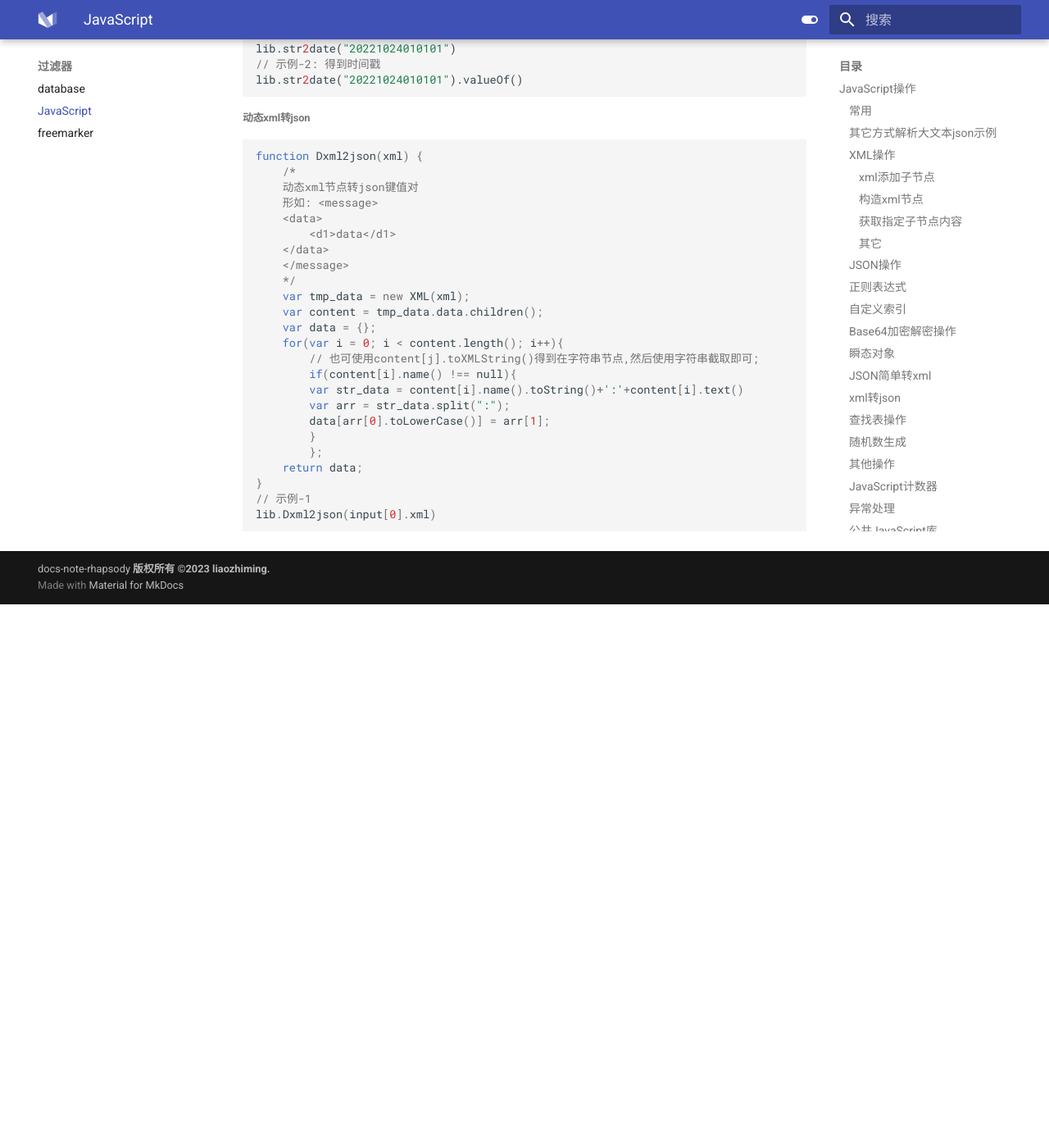
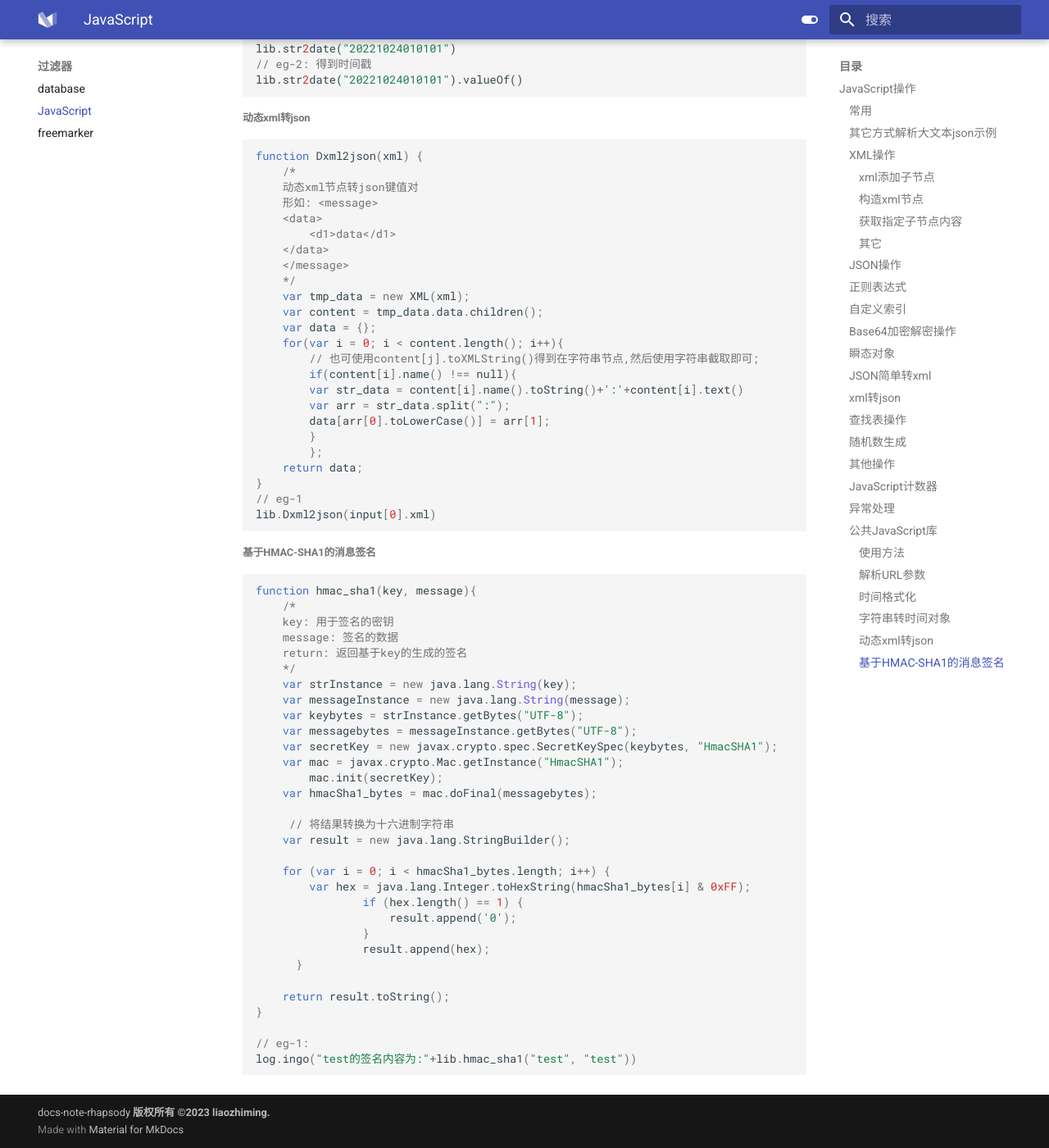
Before and after one commit to liaozhimingandy/demo, an MkDocs documentation site: the page built from docs/filter/JavaScript.md, in a window 1280 px wide and 1400 px high, scrolled down 8858 px. Shown: the whole window at 82% size. Built offline with MkDocs 1.6.1 and Material for MkDocs 9.7.7, drawn with Linux system fonts in a browser that asks for light colours; before the commit the page ends 9595 px from its top, so only the background shows below that; some of the changed text lies outside the part shown.

Commit message:
1.优化部分文档;

````diff
--- a/docs/filter/JavaScript.md
+++ b/docs/filter/JavaScript.md
@@ -28,7 +28,7 @@ next.setProperty("data", null);
 generateUuid()
 ```
 
-!!! success "Rhapsody解析大json文本推荐用法:<br>1.使用javascript封装成xml;{==var data = "<xml><![CDATA["+input[0].text+"]]></xml>";==}<br>2.使用freemarker解析json;需配置:{==Escape Characters Mode设为None;==}"
+!!! success "Rhapsody解析大json文本推荐用法:<br>1.使用javascript封装成xml;{==var data = "&lt;xml&gt;<![CDATA["+input[0].text+"]]>&lt;/xml&gt;";==}<br>2.使用freemarker解析json;需配置:{==Escape Characters Mode设为None;==}"
 
 ##### 其它方式解析大文本json示例
 
@@ -406,7 +406,7 @@ function get_url_key(url) {
   return params;
 }
 
-// 示例-1
+// eg-1
 var tmp_url = next.getProperty('http:request-url');
 var data = get_url_key(tmp_url);
 next.setProperty("patient_id", data["patient_id"]);
@@ -443,11 +443,11 @@ function get_datetime_format(date, format) {
 return get_datetime_format(date, format);
 }
 
-// 示例-1:
+// eg-1:
 log.info(lib.get_datetime_format(new Date(), "yyyy-MM-dd HH:mm:ss.S"));
-// 示例-2:
+// eg-2:
 log.info(lib.get_datetime_format(new Date(parseInt(next.getProperty("InputTime"))), "yyyy-MM-dd HH:mm:ss.S"));
-// 示例-3: 标准时间格式: ISO 8601
+// eg-3: 标准时间格式: ISO 8601
 log.info(lib.get_datetime_format(new Date(), "yyyy-MM-ddTHH:mm:ss+08:00"));
 ```
 
@@ -468,9 +468,9 @@ function str2date(str) {
     var time = new Date(y, m, d, h, mm, ss, 0);
     return time;
 }
-// 示例-1: 得到时间对象
+// eg-1: 得到时间对象
 lib.str2date("20221024010101")
-// 示例-2: 得到时间戳
+// eg-2: 得到时间戳
 lib.str2date("20221024010101").valueOf()
 ```
 
@@ -499,6 +499,42 @@ function Dxml2json(xml) {
         };
     return data;
 }
-// 示例-1
+// eg-1
 lib.Dxml2json(input[0].xml)
 ```
+
+###### 基于HMAC-SHA1的消息签名
+
+```javascript
+function hmac_sha1(key, message){
+    /*
+    key: 用于签名的密钥
+    message: 签名的数据
+    return: 返回基于key的生成的签名
+    */
+    var strInstance = new java.lang.String(key);
+    var messageInstance = new java.lang.String(message);
+    var keybytes = strInstance.getBytes("UTF-8");
+    var messagebytes = messageInstance.getBytes("UTF-8");
+    var secretKey = new javax.crypto.spec.SecretKeySpec(keybytes, "HmacSHA1");
+    var mac = javax.crypto.Mac.getInstance("HmacSHA1");
+        mac.init(secretKey);
+    var hmacSha1_bytes = mac.doFinal(messagebytes);
+
+     // 将结果转换为十六进制字符串
+    var result = new java.lang.StringBuilder();
+
+    for (var i = 0; i < hmacSha1_bytes.length; i++) {
+        var hex = java.lang.Integer.toHexString(hmacSha1_bytes[i] & 0xFF);
+                if (hex.length() == 1) {
+                    result.append('0');
+                }
+                result.append(hex);
+      }
+
+    return result.toString();
+}
+
+// eg-1:
+log.ingo("test的签名内容为:"+lib.hmac_sha1("test", "test"))
+```
--- a/mkdocs.yml
+++ b/mkdocs.yml
@@ -66,7 +66,7 @@ theme:
   font:
     text: Roboto
     code: Roboto Mono
-  favicon: /favicon.png
+  favicon: /favicon.svg
   icon:
     logo: logo
 
````
Also changed, not shown: docs/filter/freemarker.md (+3 -4 lines).
